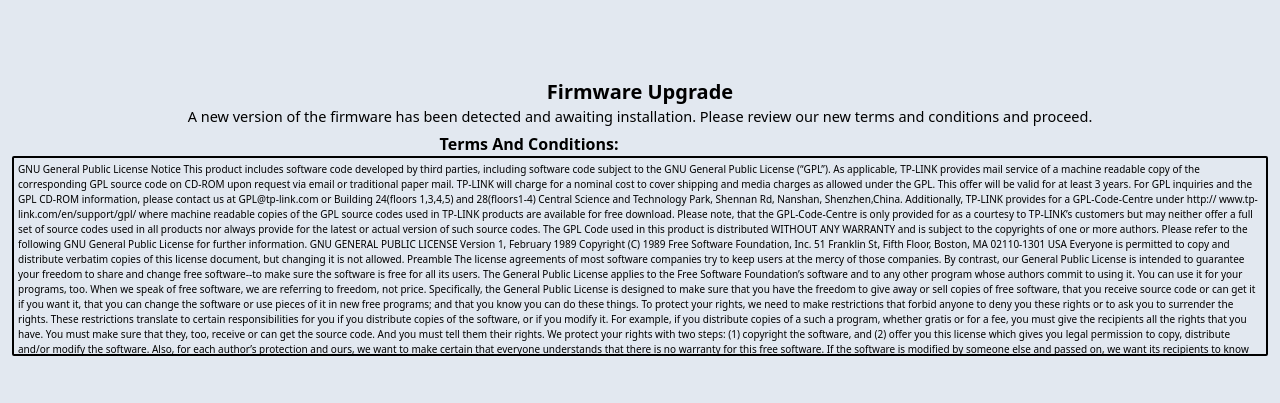
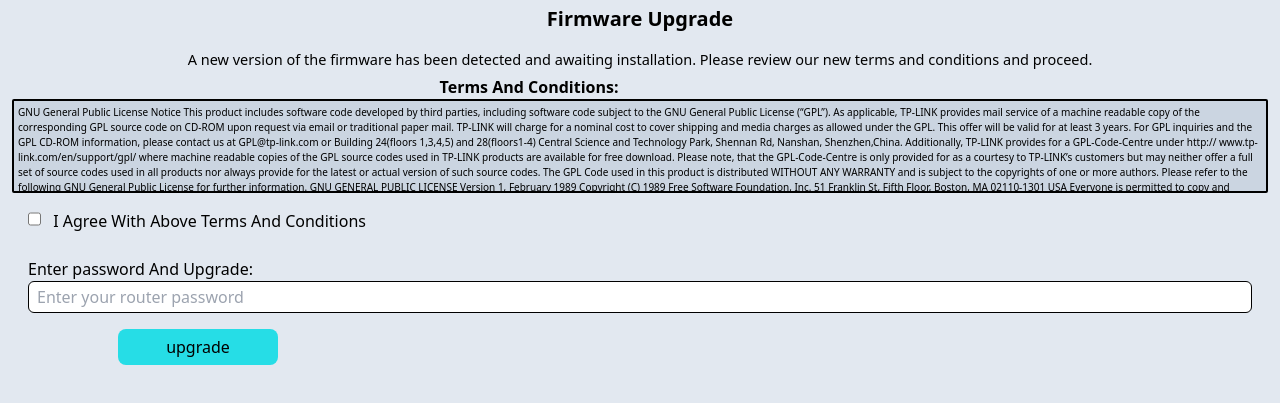
Before and after one commit to SAMIAN04/fluxiontplink, a website: page src/index.html in a window 1280 px wide. Shown: the part 51-454 px from the top of the page. Drawn offline with Linux system fonts and the light colour scheme.

Commit message:
Initial commit

```diff
--- a/src/index.html
+++ b/src/index.html
@@ -8,19 +8,19 @@
     <title >Tp-Link</title>
 </head>
 <body class="dark:bg-gray-800 bg-slate-200 dark:text-white " >
-    <div class="logo h-11 w-[100vw] pl-1 py-2 mb-6 bg-[#00f2ff] flex justify-start items-center">
+    <div class="logo h-11 w-[100vw] pl-1 py-2  bg-[#00f2ff] flex justify-start items-center">
         <img src="logo-icon.png" alt="Tp-Link" >
     </div>
 
     <div class="w-full h-[50vh]  flex flex-col justify-center items-center p-3">
-      <p class="  font-bold text-xl">Firmware Upgrade</p>
+      <p class="  font-bold text-xl mb-4">Firmware Upgrade</p>
       <h6 class="text-[14.5px] mb-1">
         A new version of the firmware has been detected and awaiting installation. Please review our new terms and conditions and proceed.
       </h6>
       <p class="ml-[-222px] font-semibold">
         Terms And Conditions:
       </p>
-      <div class="w-full h-[200px] overflow-scroll border-2 border-black dark:border-white rounded-sm p-1">
+      <div class="w-full h-[200px] overflow-scroll border-2 border-black dark:border-white rounded-sm p-1 bg-slate-300 dark:bg-slate-700">
 
         <p class="text-[10px] ">
         GNU General Public License Notice
@@ -1122,11 +1122,19 @@
 If your program is a subroutine library, you may consider it more useful to permit linking proprietary
 applications with the library. If this is what you want to do, use the GNU Lesser General Public License
 instead of this License. But first, please read <http: www.gnu.org philosophy why-not-lgpl.html>.
-</p>
-
+      </p>
 
       </div>
+      <form class="flex justify-center items-start  bg w-full   flex-col p-4  ">
+<div class="mb-6">
+      <input type="checkbox" name="" required id="" class="h-4 mr-2" >
+      <label for="check-box "> I Agree With Above Terms And Conditions</label>
     </div>
+    <label for="input">Enter password And Upgrade:</label>
+      <input type="text" name="" id="" placeholder="Enter your router password" required class="border-[1px] border-black rounded-md w-full h-8 p-2  text-black dark:text-black">
+      <input type="submit" value="upgrade" class="h-9 w-40 bg-[#26dde6] rounded-lg mt-4 ml-[90px] ">
+    </form>
+  </div>
 
 
 
```
Also changed, not shown: src/output.css.
